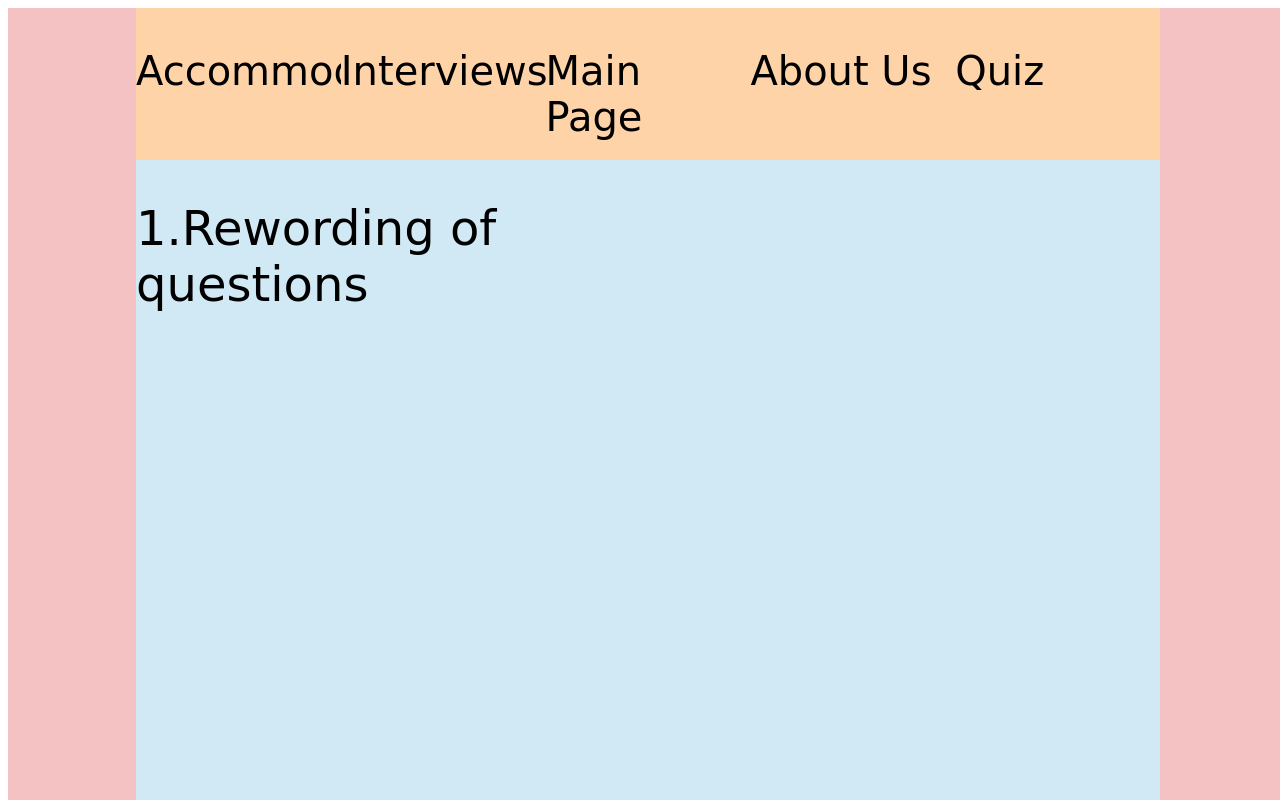
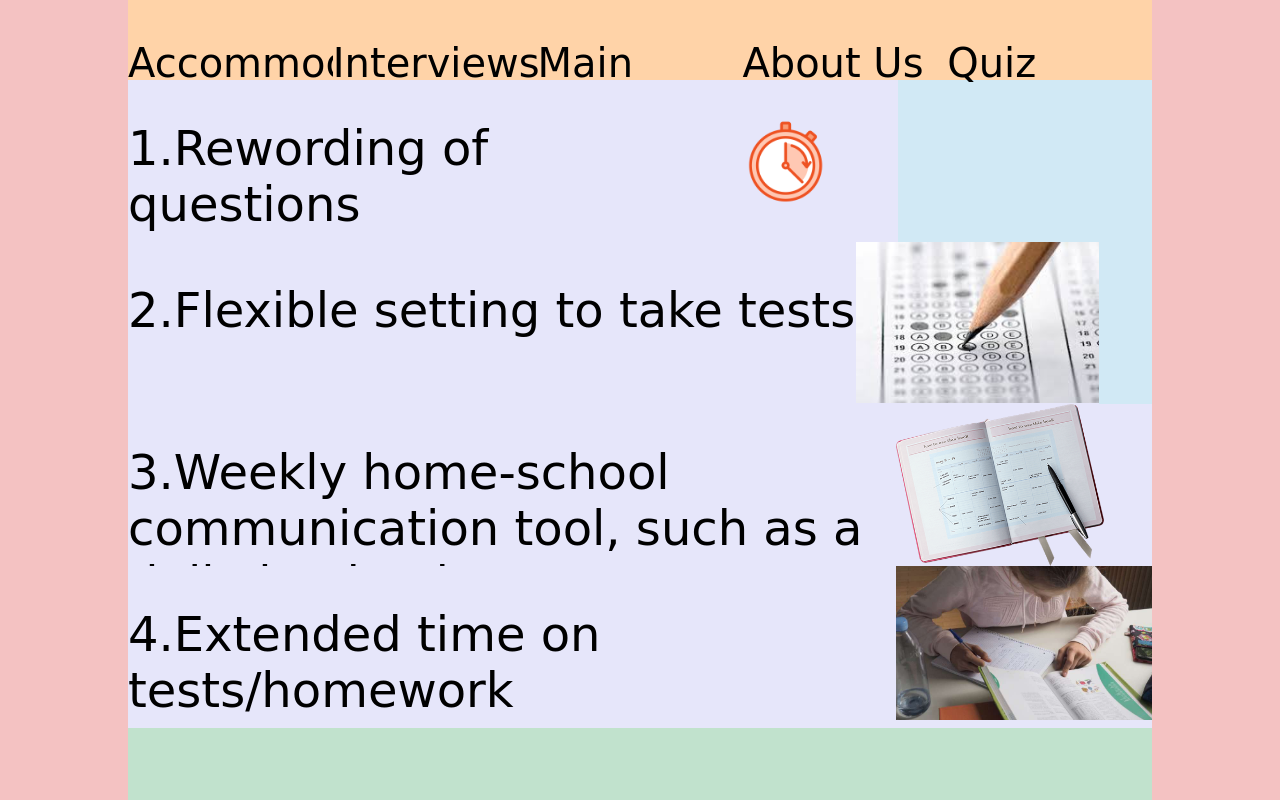
Before and after one commit to israelizzy123/SeniorProject-, a plain HTML site: page index.html in a window 1280 px wide. Shown: the top 800 px of the page. Drawn offline with Linux system fonts and the light colour scheme; a web font is replaced by a local one.

Commit message:
Update style.css

```diff
--- a/style.css
+++ b/style.css
@@ -11,6 +11,7 @@
 	display: block;
 	height: 100vh;
 	width: 100vw;
+    margin: 0;
 }
 p.b {
   font-family: "CustomFont", cursive;
@@ -58,7 +59,7 @@
 
 .teal {
 	display: flex;
-	height: 19%;
+	height: 10%;
 	width: 100%;
 	background-color:#00FFFF;
 }
@@ -71,10 +72,10 @@
 }
 
 
-.white{
+.lave{
 	display:flex;
 	height:25%;
-	width: 100%;
+	width:100%;
 	background-color:#E6E6FA;
 }
 .blue{
@@ -108,11 +109,12 @@
 .dropdown {
   position: relative;
   display: inline-block;
+
 }
 .dropdown-content {
   display: none;
   position: absolute;
-  background-color: #f9f9f9;
+  background-color: #D8BFD8;
   min-width: 160px;
   box-shadow: 0px 8px 16px 0px rgba(0,0,0,0.2);
   padding: 12px 16px;
```
